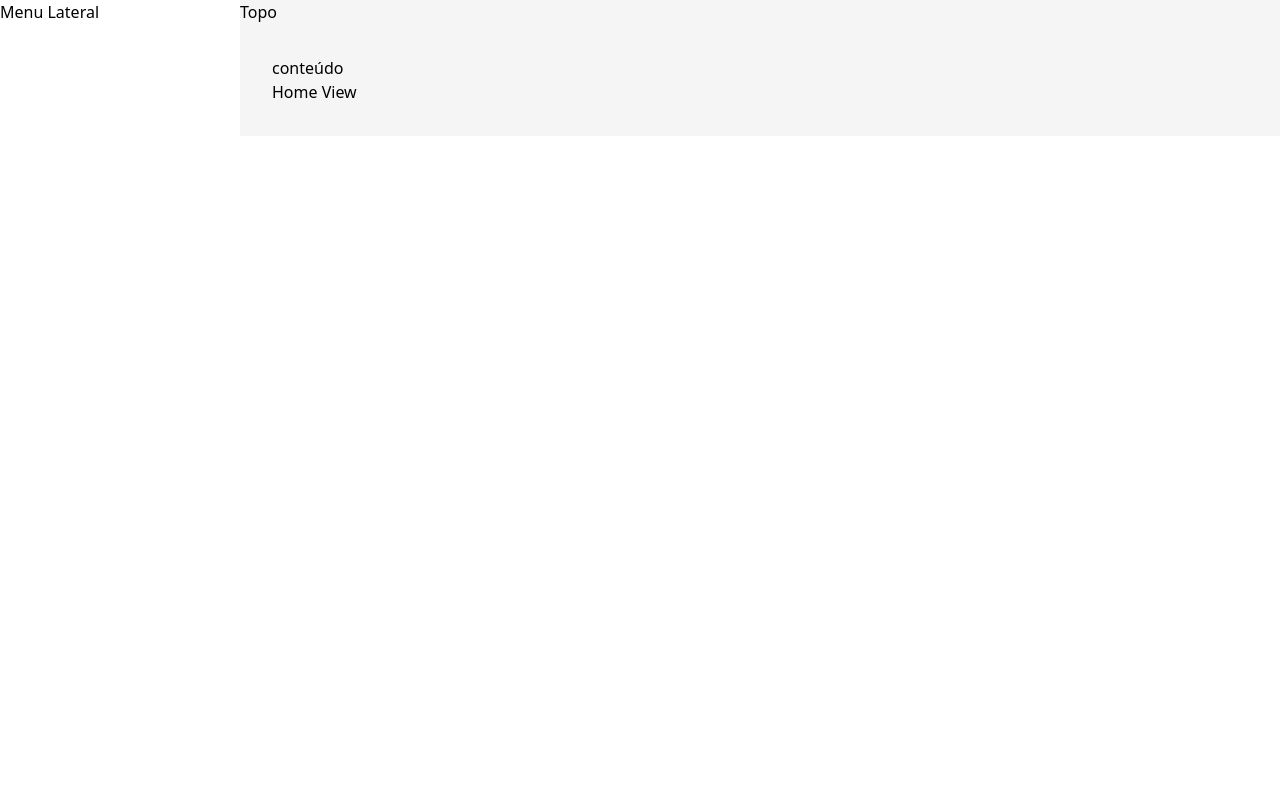
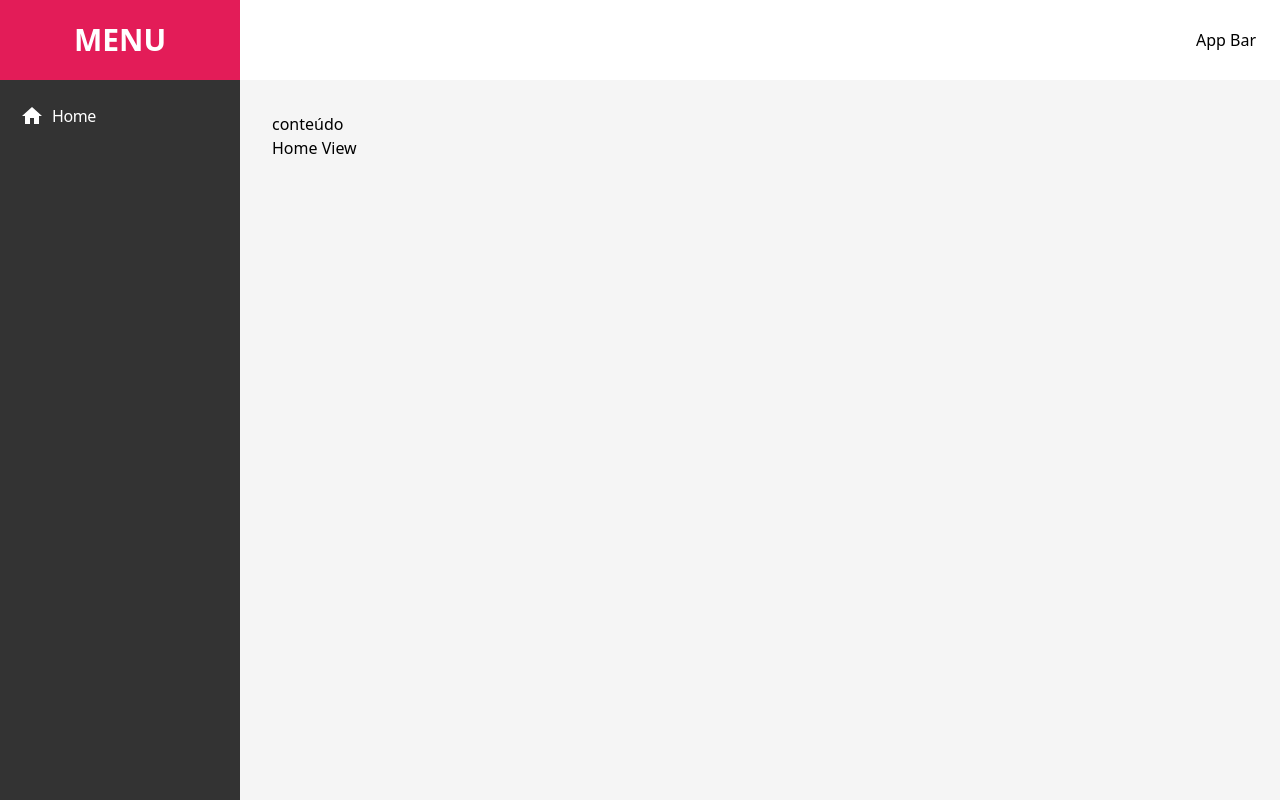
Before and after one commit to vitorpantaleao/guis-vue-examples, a Vue app: page / in a window 1280 px wide. Built offline with nearby package versions, Linux system fonts and the light colour scheme.

Commit message:
feat: adiciona componentes ao layout padrão

```diff
--- a/src/layouts/Default.vue
+++ b/src/layouts/Default.vue
@@ -1,8 +1,8 @@
 <template>
     <div class="grid grid-cols-[15rem,1fr]">
-        <h2>Menu Lateral</h2>
+        <MenuLateral />
         <main class="max-w-full flex-1 bg-[#F5F5F5]">
-            <p>Topo</p>
+            <AppBar />
             <div class="p-8">
                 <p>conteúdo</p>
                 <router-view />
@@ -12,5 +12,6 @@
 </template>
 
 <script setup>
-
+import AppBar from '../components/Navegacao/AppBar.vue';
+import MenuLateral from '../components/Navegacao/MenuLateral.vue'
 </script>
```
